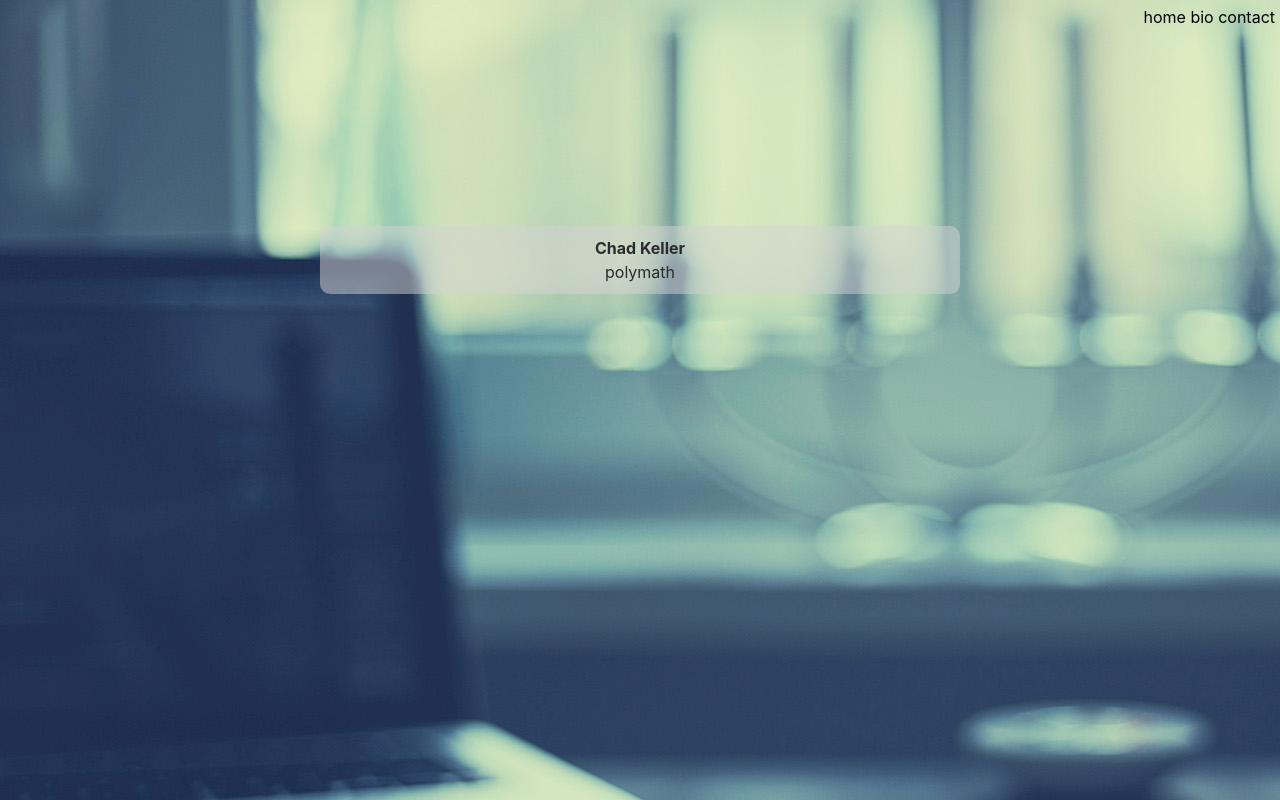
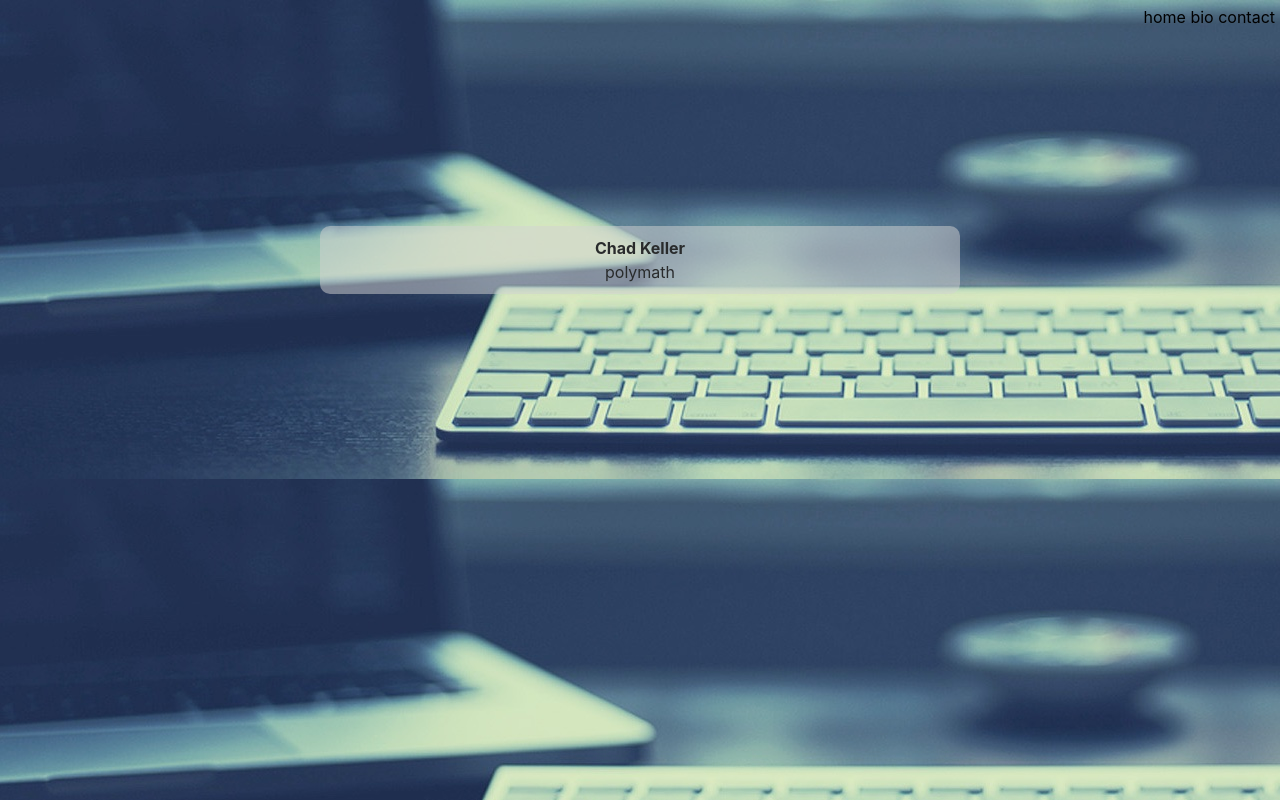
Before and after one commit to cekeller6121/cekeller6121.github.io, a plain HTML site: page index.html in a window 1280 px wide. Drawn offline with nearby package versions, Linux system fonts and the light colour scheme.

Commit message:
Update styles.css

```diff
--- a/styles/styles.css
+++ b/styles/styles.css
@@ -6,7 +6,7 @@
 }
 
 body {
- background-image: url('../images/keyboard.jpg');
+ background-image: url('../images/keyboard1.jpeg');
 }
 
 nav {
```
